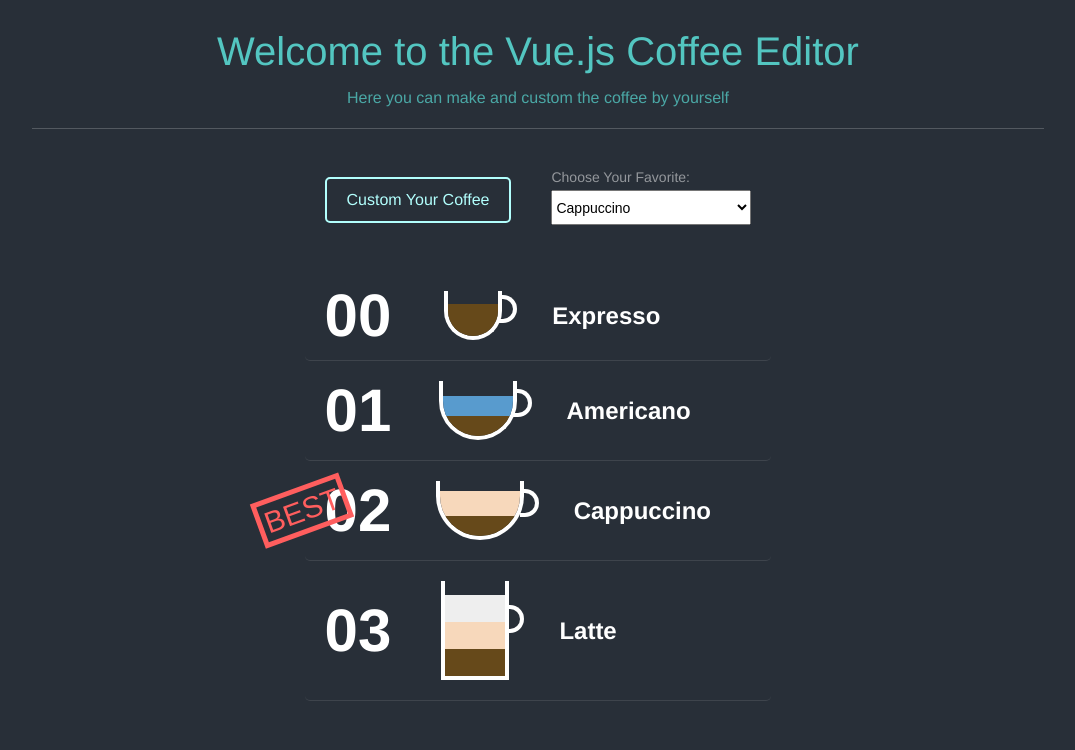
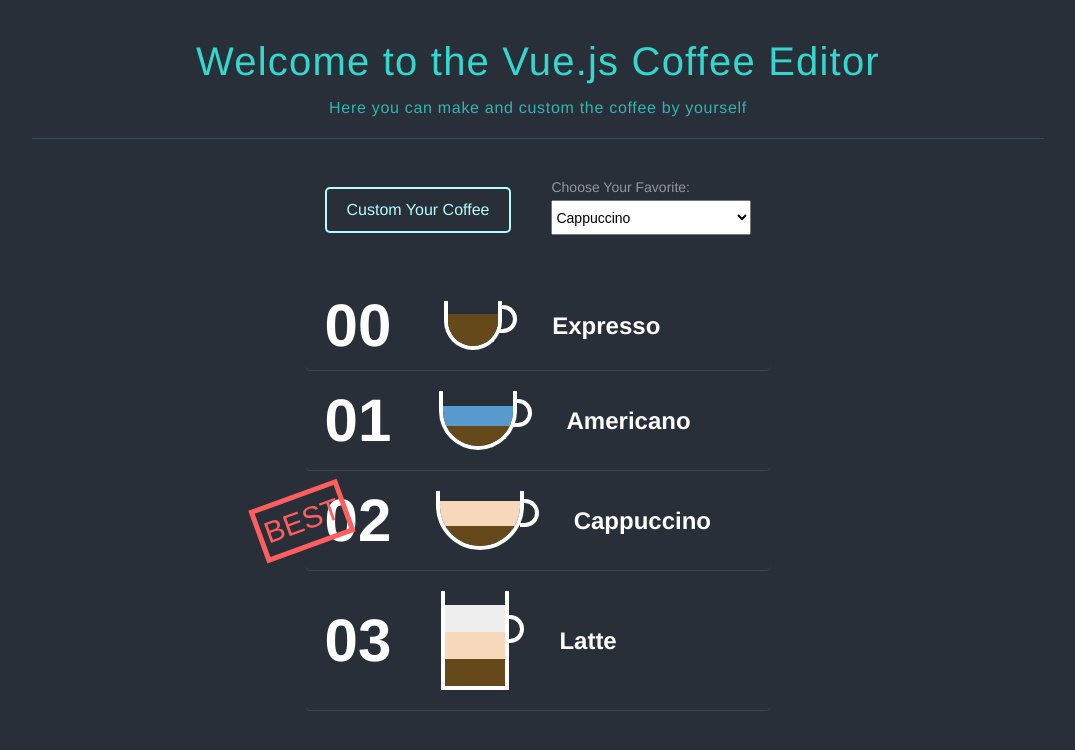
Before and after one commit to annapolar/vue-coffee-editor, a Vue app: page / in a window 1280 px wide. Shown: the top 750 px of the page, without its empty margins (102-1177 px from the left). Built offline with nearby package versions, Linux system fonts and the light colour scheme.

Commit message:
enhance style

```diff
--- a/src/App.vue
+++ b/src/App.vue
@@ -30,20 +30,22 @@ body {
 }
 .title {
   width: 80%;
-  margin:0 auto;
-  padding-bottom:10px;
-  border-bottom: 1px solid rgba(white, 0.2);
+  margin: 0 auto;
+  padding: 10px 0;
+  border-bottom: 1px solid rgba(#35d6ce, 0.2);
   text-align: center;
-  color: #53c6c1;
+  color: #35d6ce;
 
   h2 {
     font-size: 40px;
-    font-weight: 300;
+    font-weight: 400;
     line-height: 0.5;
+    letter-spacing: 1.2px;
   }
-  p{
-    opacity:0.8;
+  p {
+    opacity: 0.8;
     line-height: 0.5;
+    letter-spacing: 0.7px;
   }
 }
 .coffeeApp {
--- a/src/components/CoffeeEditor.vue
+++ b/src/components/CoffeeEditor.vue
@@ -1,6 +1,6 @@
 <template>
   <div class="coffeeEditor">
-    <div class="controller">
+    <div class="topControll">
       <div>
         <label class="edit">
           Custom Your Coffee
@@ -99,7 +99,7 @@ export default {
 .coffeeEditor {
   max-width: 500px;
 
-  .controller {
+  .topControll {
     padding: 40px 0;
     display: flex;
 
@@ -125,6 +125,11 @@ export default {
       padding: 12px 20px;
       margin: 8px 20px;
       display: block;
+      transition: 0.5s;
+      cursor: pointer;
+      &:hover {
+        background-color: rgba(white, 0.1);
+      }
 
       input {
         display: none;
@@ -160,7 +165,7 @@ export default {
         border: 5px solid;
         color: #ff5e5e;
         font-size: 30px;
-        line-height: 0.9;
+        line-height: 1.2;
         padding: 5px 3px;
         position: absolute;
         transform: translateX(-70px) rotate(-20deg);
@@ -249,9 +254,9 @@ export default {
       }
       .controllBar {
         margin: 4px 0;
-        width:100%;
+        width: 100%;
         input {
-          width:100%;
+          width: 100%;
         }
       }
     }
```
